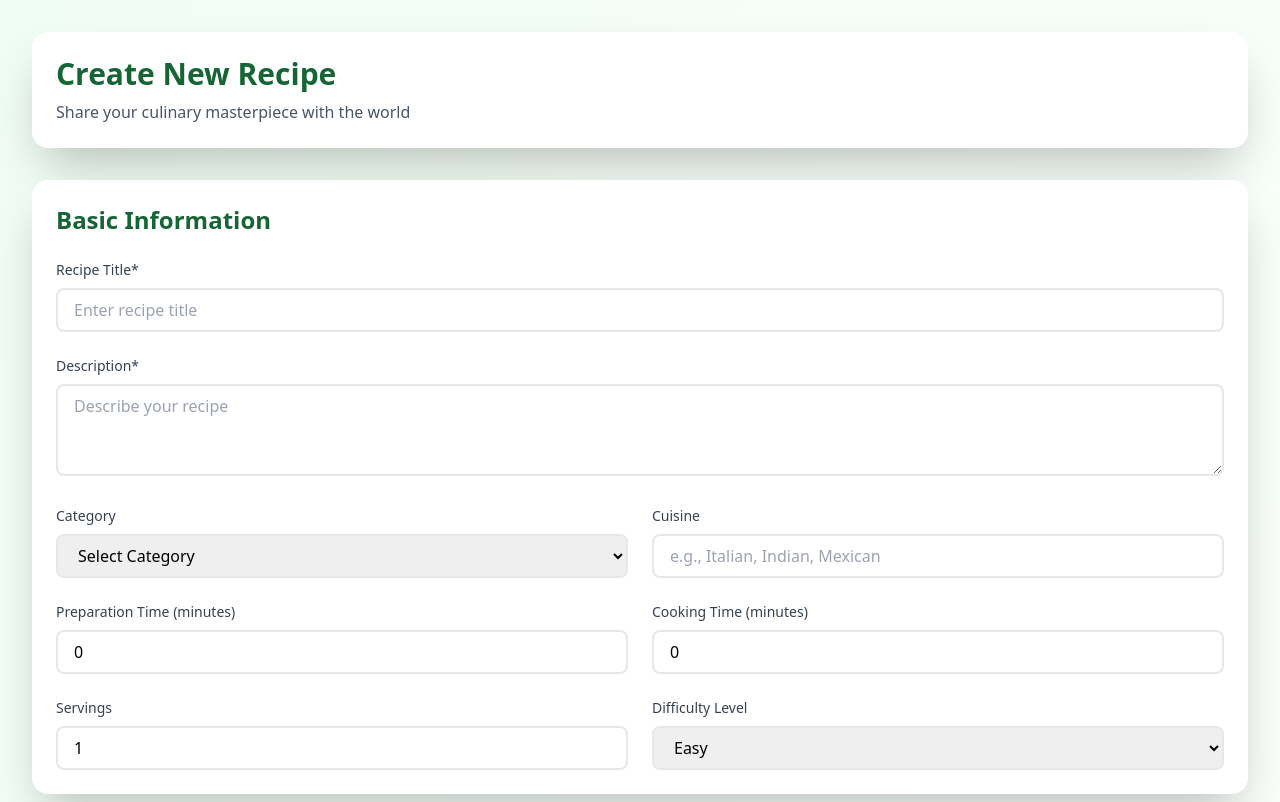
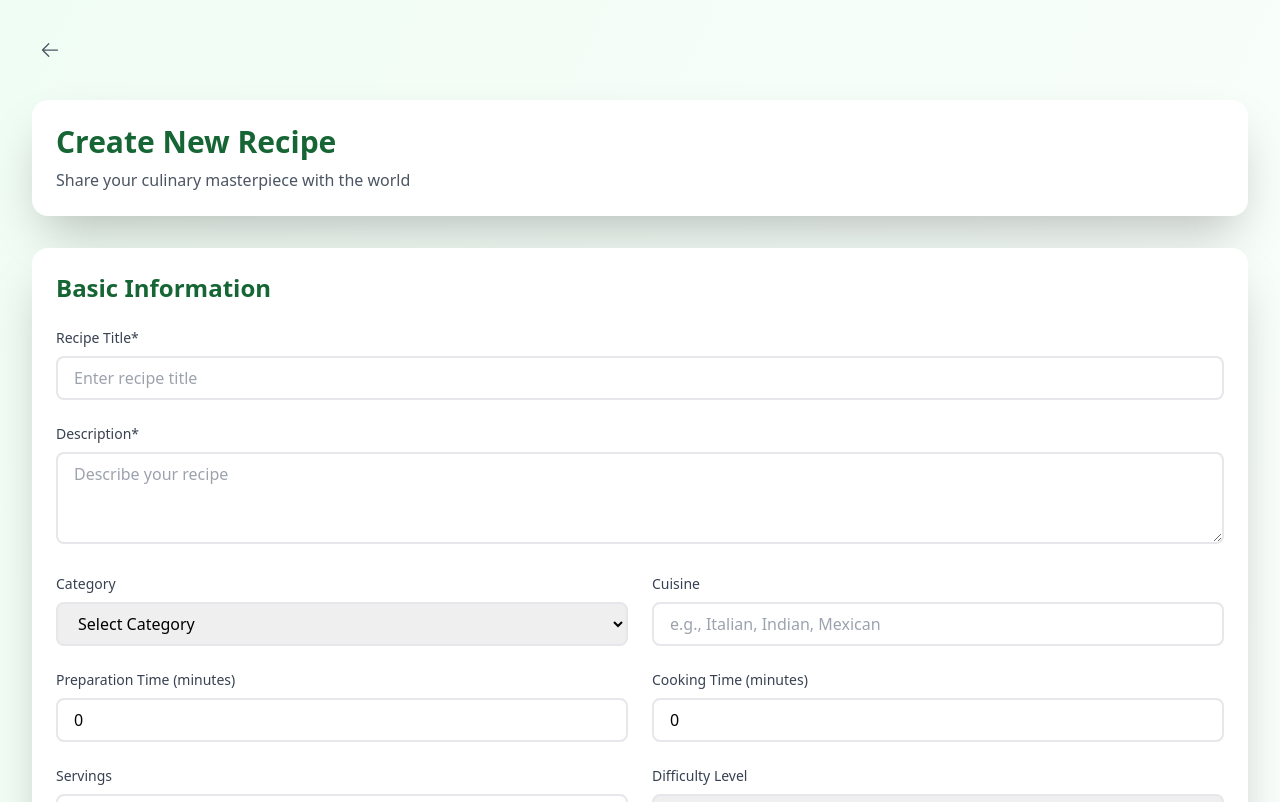
Before and after one commit to T4W25/IngredientIQ, a React (Vite) app in the folder client/: page /add-recipe in a window 1280 px wide. Shown: the top 802 px of the page. Built offline with nearby package versions, Linux system fonts and the light colour scheme; sample sign-in values are in the browser's storage.

Commit message:
implemented the back function for chef pages

```diff
--- a/client/src/pages/chef/AddRecipe.jsx
+++ b/client/src/pages/chef/AddRecipe.jsx
@@ -1,9 +1,10 @@
 // src/components/recipe/AddRecipe.jsx
 import React, { useState } from "react";
-import { useNavigate } from "react-router-dom";
+import { useNavigate, Link } from "react-router-dom";
 import { motion } from "framer-motion";
 import {
   PlusIcon,
+  ArrowLeftIcon,
   XMarkIcon,
   PhotoIcon,
   VideoCameraIcon
@@ -101,6 +102,7 @@ const AddRecipe = () => {
   return (
     <>
       <div className="min-h-screen bg-gradient-to-br from-primary-50 to-white">
+
         <div className="max-w-7xl mx-auto px-4 sm:px-6 lg:px-8 py-8">
           <motion.div
             initial={{ opacity: 0, y: 20 }}
@@ -108,6 +110,15 @@ const AddRecipe = () => {
             className="space-y-8"
           >
             {/* Form Header */}
+            <div className="flex items-center gap-4">
+              <Link
+                to="/chef-dashboard"
+                className="p-2 text-gray-600 hover:text-primary-600
+                  transition-colors rounded-lg hover:bg-primary-50"
+              >
+                <ArrowLeftIcon className="w-5 h-5" />
+              </Link>
+            </div>
             <div className="bg-white rounded-2xl shadow-2xl p-6">
               <h1 className="text-3xl font-bold text-primary-800">
                 Create New Recipe
--- a/client/src/pages/chef/ChefDashboard.jsx
+++ b/client/src/pages/chef/ChefDashboard.jsx
@@ -78,6 +78,11 @@ const ChefDashboard = () => {
     setShowDeleteModal(true);
   };
 
+  const handleLogout = () => {
+    localStorage.removeItem("token");
+    window.location.href = "/auth";
+  };
+
   const handleDelete = async () => {
     try {
       await deleteRecipe(token, recipeToDelete._id);
@@ -98,6 +103,7 @@ const ChefDashboard = () => {
               <p className="text-gray-600 mt-2">Welcome back, {profile.username}!</p>
             )}
           </div>
+          <div className="flex items-center gap-4">
             <Link
               to="/add-recipe"
               className="flex items-center px-4 py-2 bg-primary-600 text-white rounded-lg
@@ -106,8 +112,18 @@ const ChefDashboard = () => {
               <PlusIcon className="w-5 h-5 mr-2" />
               New Recipe
             </Link>
+
+            <button onClick={handleLogout}>
+              <Link
+                to="/auth"
+                className="flex items-center px-4 py-2 bg-primary-600 text-white rounded-lg
+                  hover:bg-primary-700 transition-colors shadow-md hover:shadow-lg"
+              >
+                Logout
+              </Link>
+            </button>
           </div>
-
+        </div>
         <div className="bg-white rounded-2xl shadow-2xl overflow-hidden">
           <div className="p-6 border-b border-gray-200">
             <h2 className="text-xl font-semibold text-gray-800">My Recipes</h2>
```
Lines whose indentation alone changed are shown as unchanged.
